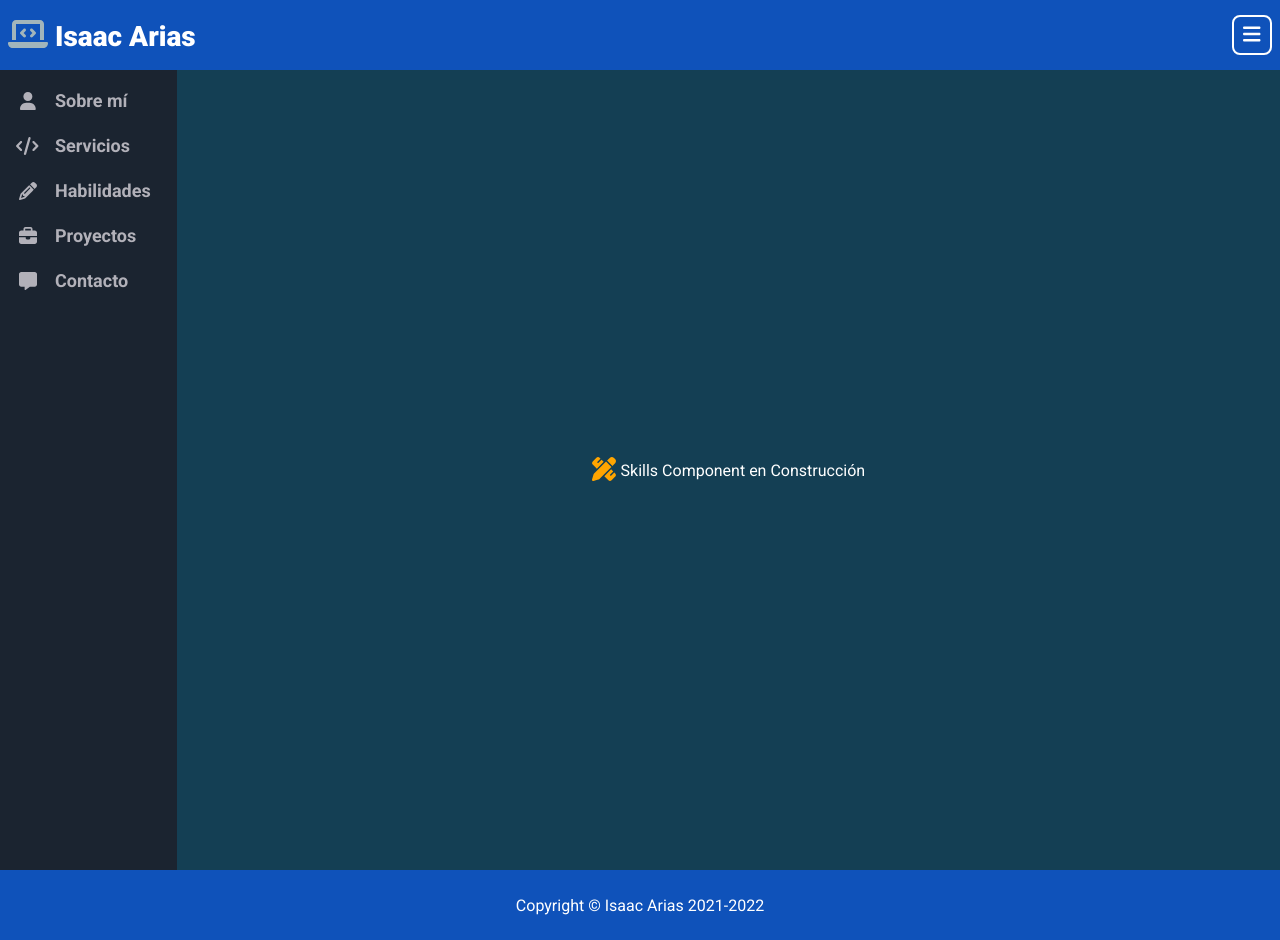
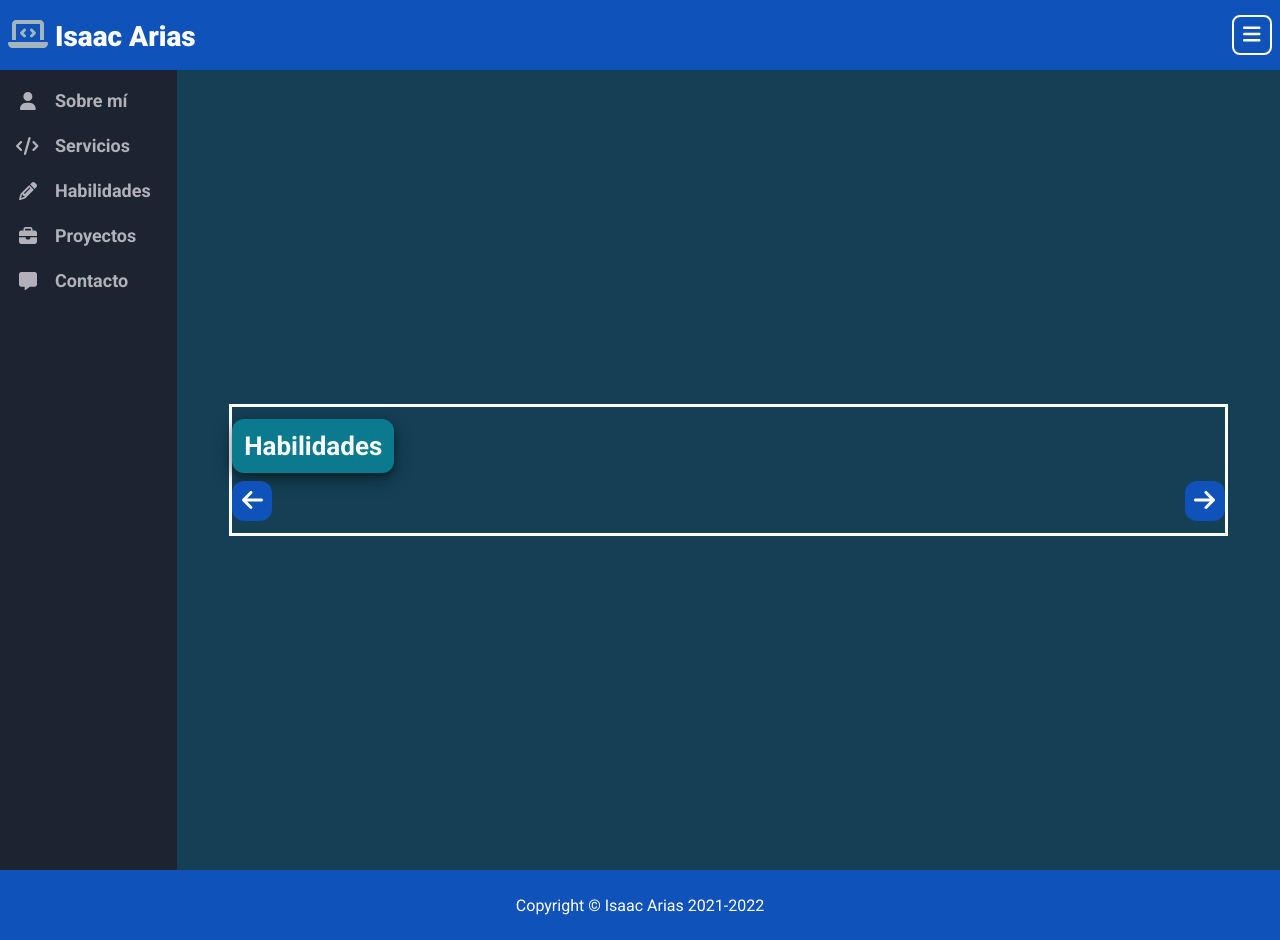
Before and after one commit to Isaac953/Portfolio_Angular, an Angular app: page /skills in a window 1280 px wide. Built offline with nearby package versions, Linux system fonts and the light colour scheme.

Commit message:
Skills Component Jornada 1: Cambiar icono que se muestra en el navegador y diseño básico en el titulo del componente

```diff
--- a/src/app/app-routing.module.ts
+++ b/src/app/app-routing.module.ts
@@ -13,7 +13,7 @@ const routes: Routes = [
   { path: 'home', component: HomeComponent },
   { path: 'about-me', component: AboutmeComponent },
   { path: 'services', component: MyservicesComponent },
-  // { path: 'skills', component: SkillsComponent },
+  { path: 'skills', component: SkillsComponent },
   // { path: 'proyects', component: ProyectsComponent },
   // { path: 'contact', component: ContactComponent },
   { path: '', redirectTo: 'home', pathMatch: 'full' },
@@ -23,7 +23,7 @@ const routes: Routes = [
   // { path: 'home', component: MaintenanceComponent },
   // { path: 'about-me', component: MaintenanceComponent },
   // { path: 'services', component: MaintenanceComponent },
-  { path: 'skills', component: MaintenanceComponent },
+  // { path: 'skills', component: MaintenanceComponent },
   { path: 'proyects', component: MaintenanceComponent },
   { path: 'contact', component: MaintenanceComponent },
   /* End Maintenance Routes */
--- a/src/app/components/main/main.component.html
+++ b/src/app/components/main/main.component.html
@@ -2,5 +2,4 @@
   [ngClass]="{'main__sidenav--open': sidenavStatus === 'Open', 'main__sidenav--closed' : sidenavStatus === 'Closed'}"
   [ngStyle]="{'transition': sidenavTransition + 's'}">
 </sidenav>
-<!-- <mcontent class="main__content" [ngStyle]="{'background': componentImg}"></mcontent> -->
 <mcontent class="main__content" [ngClass]="bgComponent"></mcontent>
--- a/src/app/components/main/mcontent/skills/skills.component.css
+++ b/src/app/components/main/mcontent/skills/skills.component.css
@@ -0,0 +1,49 @@
+/* Start Media Queries Screens 1024px */
+.main__content--skills {
+  position: relative;
+
+  display: flex;
+  flex-direction: column;
+
+  width: 78vw;
+  padding: 12px 0;
+
+  border-style: solid;
+}
+
+.skills__title {
+  font-size: 26px;
+
+  width: fit-content;
+  margin-bottom: 8px;
+  padding: 12px;
+
+  border-radius: 12px;
+  background-color: var(--title-color);
+  box-shadow: var(--home-box-shadow);
+}
+/* End Media Queries Screens 1024px */
+
+/* Start Media Queries Screens 768px and 1023px */
+@media screen and (min-width: 768px) and (max-width: 1023px) {
+  .main__content--skills {
+    width: 75vw;
+  }
+
+  .skills__title {
+    font-size: 24px;
+  }
+}
+/* End Media Queries Screens 768px and 1023px */
+
+/* Start Media Queries Screens 767px */
+@media screen and (max-width: 767px) {
+  .main__content--skills {
+    width: 85vw;
+  }
+
+  .skills__title {
+    font-size: 22px;
+  }
+}
+/* End Media Queries Screens 767px */
--- a/src/app/components/main/mcontent/skills/skills.component.html
+++ b/src/app/components/main/mcontent/skills/skills.component.html
@@ -1,2 +1,10 @@
-<p>skills works!</p>
-<navigation class="navigation" [ngStyle]="{'justify-content': 'space-between'}"></navigation>
+<section class="main__content--skills">
+  <h1 class="skills__title">{{title}}</h1>
+  <div class="skills__type" *ngFor=" let skillsCard of skillsCards">
+    <!-- <div class="skills__type--subk">
+      <fa-icon [icon]="servicesCard.iconCard" class="sub__icon"></fa-icon>
+      <span class="subk__name">{{skillsCard.titleCard}}</span>
+    </div> -->
+  </div>
+  <navigation class="navigation" [ngStyle]="{'justify-content': 'space-between'}"></navigation>
+</section>
--- a/src/app/components/main/mcontent/skills/skills.component.ts
+++ b/src/app/components/main/mcontent/skills/skills.component.ts
@@ -3,13 +3,48 @@ import { Component, OnInit } from '@angular/core';
 @Component({
   selector: 'app-skills',
   templateUrl: './skills.component.html',
-  styleUrls: ['./skills.component.css']
+  styleUrls: ['./skills.component.css'],
 })
 export class SkillsComponent implements OnInit {
+  /* Start Variables of About me Component */
+  title = 'Habilidades';
 
-  constructor() { }
+  skillsCards: any[] = [
+    {
+      titleCard: 'FrontEnd',
+      // iconCard: faChartPie,
+      // listCard: [
+      //   { item: 'Acceso y Registro de usuarios.' },
+      //   { item: 'Formularios bien estructurados.' },
+      //   { item: 'Módulo para mantenimiento de datos.' },
+      //   { item: 'Módulo de gestión de inventario.' },
+      //   { item: 'Módulo de Dashboard con gráficos, filtros y contadores.' },
+      //   { item: 'Módulo de reporteria con filtrado de datos.' },
+      //   { item: 'Adaptar diseños con diferentes tamaños para dispositivo.' },
+      //   {
+      //     item: 'Utilizar paletas de colores brindadas para su sitio o aplicación web.',
+      //   },
+      //   { item: 'Diseño de Logotipos y barras de navegación.' },
+      // ],
+    },
+    {
+      titleCard: 'BackEnd',
+      // iconCard: faKeyboard,
+      // listCard: [
+      //   { item: 'Diagrama de caso de uso.' },
+      //   { item: 'Diagrama de base de datos.' },
+      //   { item: 'Migración de datos desde un archivo CSV.' },
+      //   { item: 'Funciones para mostrar mensajes al usuario.' },
+      //   { item: 'Funciones para registro de datos.' },
+      //   { item: 'Funciones para validar actividades por roles de usuario.' },
+      //   { item: 'Funciones matemáticas para realizar calculos y operaciones.' },
+      //   { item: 'Exportar reportes desde formulario en PDF y Excel.' },
+      // ],
+    },
+  ];
+  /* End Variables of About me Component */
 
-  ngOnInit(): void {
-  }
+  constructor() {}
 
+  ngOnInit(): void {}
 }
--- a/src/index.html
+++ b/src/index.html
@@ -6,7 +6,8 @@
   <title>Isaac Arias - Full Stack Developer</title>
   <base href="/">
   <meta name="viewport" content="width=device-width, initial-scale=1">
-  <link rel="icon" type="image/x-icon" href="favicon.ico">
+  <!-- <link rel="icon" type="image/x-icon" href="favicon.ico"> -->
+  <link rel="icon" type="image/x-icon" href="assets/favicons/portfolio_icon.png">
   <link rel="preconnect" href="https://fonts.googleapis.com">
   <link rel="preconnect" href="https://fonts.gstatic.com" crossorigin>
   <link href="https://fonts.googleapis.com/css2?family=Roboto:wght@400;500;700;900&display=swap" rel="stylesheet">
```
Also changed, not shown: src/assets/favicons/portfolio_icon.png (added), 1 other file (tests, documents, lock files or other folders).
